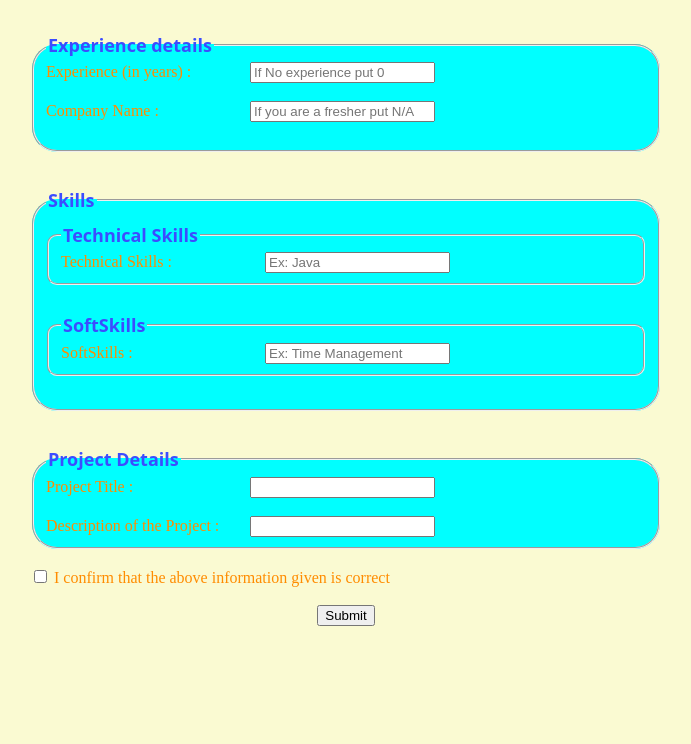
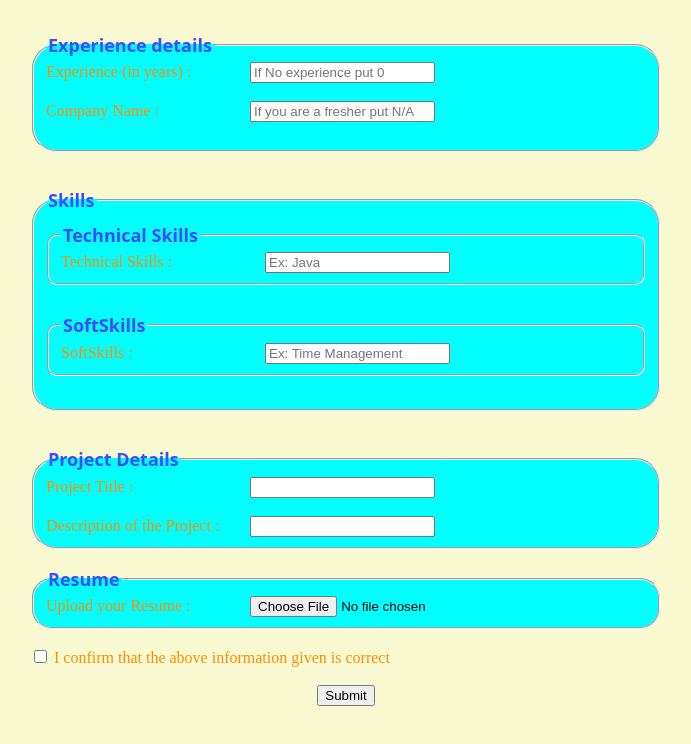
Before and after one commit to ShivaKumar-Sapare/RegistrationForm.github.io, a plain HTML site: page index.html in a window 1280 px wide. Shown: the part 642-1386 px from the top of the page, without its empty margins (294-985 px from the left). Before the commit the page ends 1318 px from the top, so only its background shows below. Drawn offline with Linux system fonts and the light colour scheme.

Commit message:
Update index.html

```diff
--- a/index.html
+++ b/index.html
@@ -48,6 +48,9 @@
         }
         body{
             background-color: lightgoldenrodyellow;
+        }
+        .resume{
+            border-radius: 20px;
         }
     </style>
 </head>
@@ -156,6 +159,13 @@
         </fieldset>
         <br>
 
+        <fieldset class="resume">
+            <legend><b>Resume</b></legend>
+            <label for="file">Upload your Resume : </label>
+            <input type="file" id="file">
+        </fieldset>
+        <br>
+
         <input type="checkbox" id="agree" required>
         <label for="agree" id="check">I confirm that the above information given is correct</label>
         <br><br>
```
